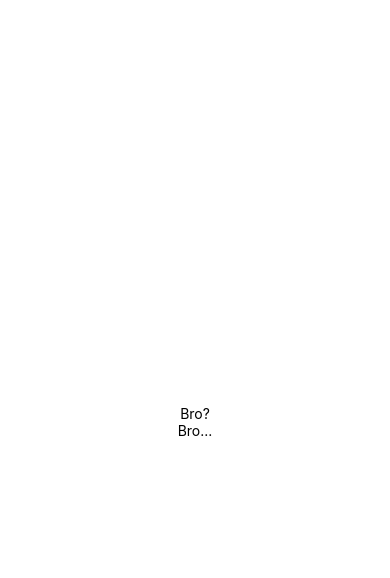
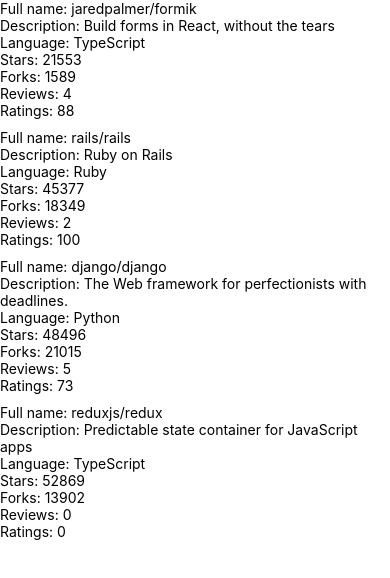
Before and after one commit to codingmage/rate-repository-app, a React Native app: screen / in a window 390 px wide. Shown: the top 578 px of the page. Built offline with nearby package versions, Linux system fonts and the light colour scheme.

Commit message:
add exercise 10.3

```diff
--- a/App.js
+++ b/App.js
@@ -1,21 +1,7 @@
-import { StatusBar } from 'expo-status-bar';
-import { StyleSheet, Text, View } from 'react-native';
+import Main from './src/components/Main';
 
-export default function App() {
-  return (
-    <View style={styles.container}>
-      <Text>Bro?</Text>
-      <Text>Bro...</Text>
-      <StatusBar style="auto" />
-    </View>
-  );
-}
+const App = () => {
+  return <Main />;
+};
 
-const styles = StyleSheet.create({
-  container: {
-    flex: 1,
-    backgroundColor: '#fff',
-    alignItems: 'center',
-    justifyContent: 'center',
-  },
-});
+export default App;
--- /dev/null
+++ b/src/components/Main.jsx
@@ -0,0 +1,22 @@
+import Constants from 'expo-constants';
+import { /* Text,  */StyleSheet, View } from 'react-native';
+import RepositoryList from './RepositoryList';
+
+const styles = StyleSheet.create({
+  container: {
+    marginTop: Constants.statusBarHeight,
+    flexGrow: 1,
+    flexShrink: 1,
+  },
+});
+
+const Main = () => {
+  return (
+    <View style={styles.container}>
+      {/* <Text>Rate Repository Application</Text> */}
+      <RepositoryList />
+    </View>
+  );
+};
+
+export default Main;
--- /dev/null
+++ b/src/components/RepositoryItem.jsx
@@ -0,0 +1,17 @@
+import { View, Text } from "react-native"
+
+const RepositoryItem = (props) => {
+    return (
+        <View>
+            <Text>Full name: {props.fullName}</Text>
+            <Text>Description: {props.description}</Text>
+            <Text>Language: {props.language}</Text>
+            <Text>Stars: {props.stargazersCount}</Text>
+            <Text>Forks: {props.forksCount}</Text>
+            <Text>Reviews: {props.reviewCount}</Text>
+            <Text>Ratings: {props.ratingAverage}</Text>
+        </View>
+    )
+}
+
+export default RepositoryItem
--- /dev/null
+++ b/src/components/RepositoryList.jsx
@@ -0,0 +1,73 @@
+import { FlatList, View, StyleSheet } from 'react-native';
+import RepositoryItem from './RepositoryItem';
+
+const styles = StyleSheet.create({
+  separator: {
+    height: 10,
+  },
+});
+
+const repositories = [
+  {
+    id: 'jaredpalmer.formik',
+    fullName: 'jaredpalmer/formik',
+    description: 'Build forms in React, without the tears',
+    language: 'TypeScript',
+    forksCount: 1589,
+    stargazersCount: 21553,
+    ratingAverage: 88,
+    reviewCount: 4,
+    ownerAvatarUrl: 'https://avatars2.githubusercontent.com/u/4060187?v=4',
+  },
+  {
+    id: 'rails.rails',
+    fullName: 'rails/rails',
+    description: 'Ruby on Rails',
+    language: 'Ruby',
+    forksCount: 18349,
+    stargazersCount: 45377,
+    ratingAverage: 100,
+    reviewCount: 2,
+    ownerAvatarUrl: 'https://avatars1.githubusercontent.com/u/4223?v=4',
+  },
+  {
+    id: 'django.django',
+    fullName: 'django/django',
+    description: 'The Web framework for perfectionists with deadlines.',
+    language: 'Python',
+    forksCount: 21015,
+    stargazersCount: 48496,
+    ratingAverage: 73,
+    reviewCount: 5,
+    ownerAvatarUrl: 'https://avatars2.githubusercontent.com/u/27804?v=4',
+  },
+  {
+    id: 'reduxjs.redux',
+    fullName: 'reduxjs/redux',
+    description: 'Predictable state container for JavaScript apps',
+    language: 'TypeScript',
+    forksCount: 13902,
+    stargazersCount: 52869,
+    ratingAverage: 0,
+    reviewCount: 0,
+    ownerAvatarUrl: 'https://avatars3.githubusercontent.com/u/13142323?v=4',
+  },
+];
+
+const ItemSeparator = () => <View style={styles.separator} />;
+
+const RepositoryList = () => {
+  return (
+    <FlatList
+      data={repositories}
+      ItemSeparatorComponent={ItemSeparator}
+      renderItem={({item}) => (
+        <RepositoryItem {...item}/>
+    )}
+      keyExtractor={(item) => item.id}
+      // other props
+    />
+  );
+};
+
+export default RepositoryList;
```
